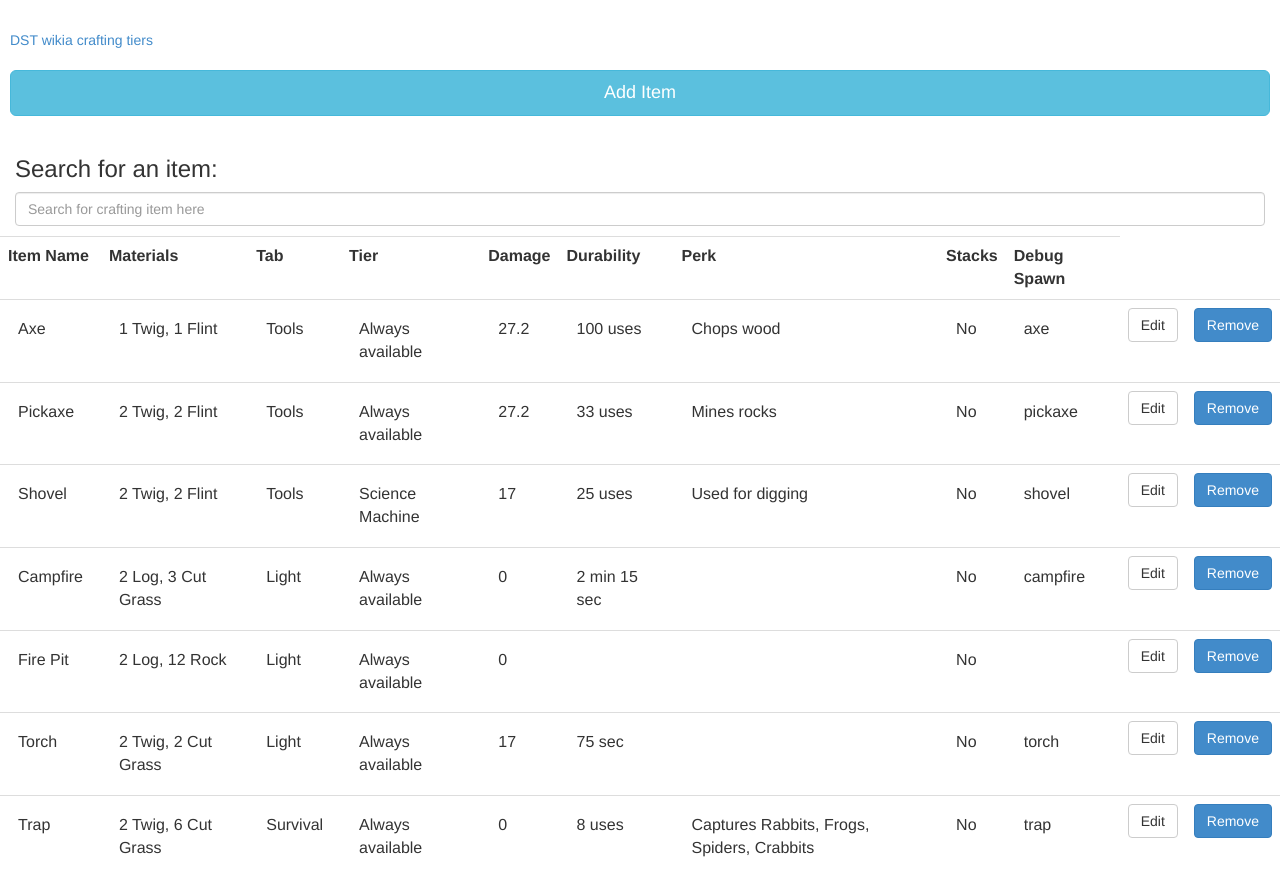
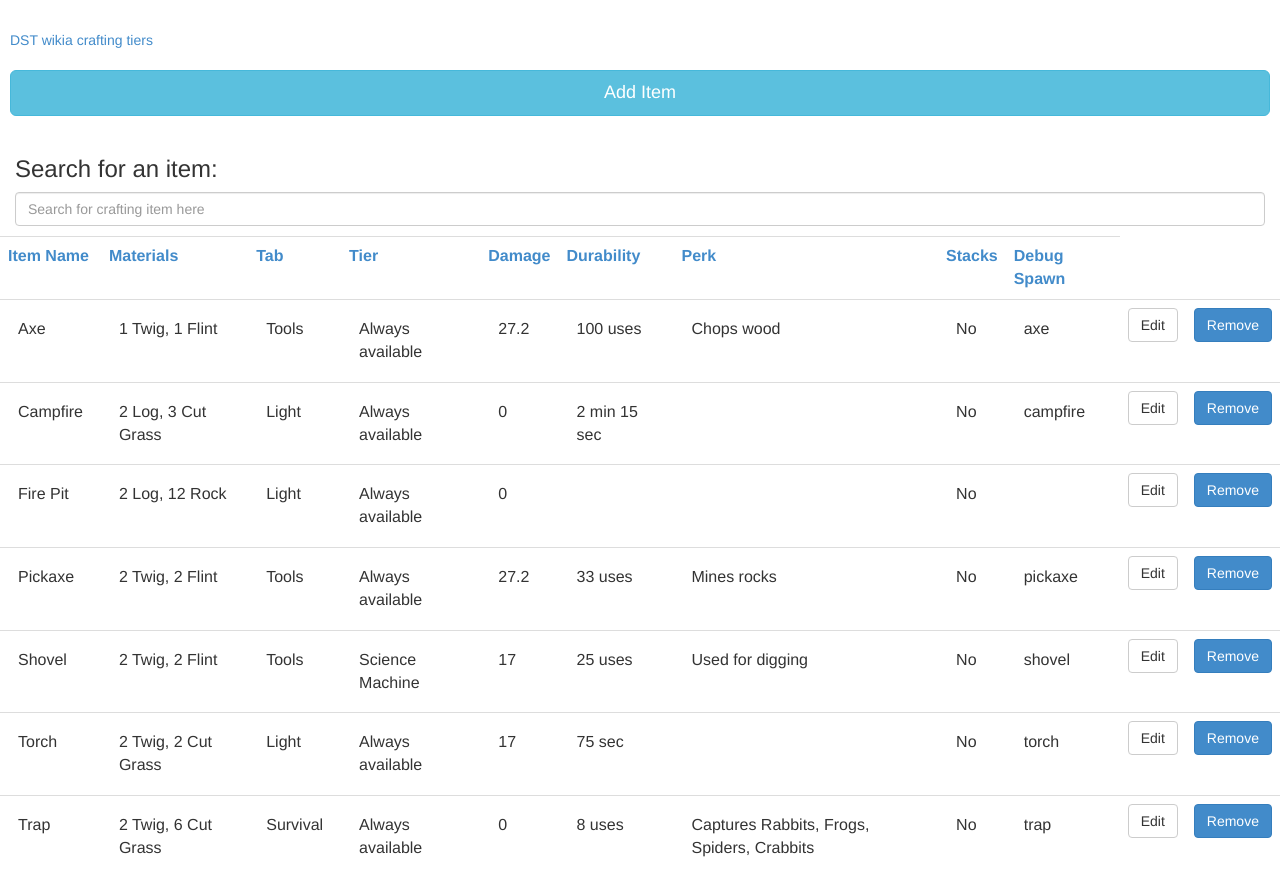
Before and after one commit to zhaobe/dst-crafting-guide, a plain HTML site: page index.html in a window 1280 px wide. Drawn offline with Linux system fonts and the light colour scheme; some packages are replaced by stand-ins of ours.

Commit message:
Sortable columns added using orderBy in Angular.

```diff
--- a/assets/js/controllers.js
+++ b/assets/js/controllers.js
@@ -1,6 +1,10 @@
 var dstApp = angular.module("dstApp", []);
 
 dstApp.controller("CraftCtrl", ['$scope', function($scope) {
+
+    $scope.sortType = 'name'; //default sort by name
+    $scope.sortReverse = false;
+
     $scope.items = [{
             'name': 'Axe',
             'materials': '1 Twig, 1 Flint',
--- a/index.html
+++ b/index.html
@@ -124,17 +124,35 @@ div {
     </div>
     <table class="table">
         <tr>
-            <th>Item Name</th>
-            <th>Materials</th>
-            <th>Tab</th>
-            <th>Tier</th>
-            <th>Damage</th>
-            <th>Durability</th>
-            <th>Perk</th>
-            <th>Stacks</th>
-            <th>Debug Spawn</th>
+            <th>
+            	<a ng-click="sortType = 'name'; sortReverse = !sortReverse">Item Name</a>
+            </th>
+            <th>
+            	<a ng-click="sortType = 'materials'; sortReverse = !sortReverse">Materials</a>
+            </th>
+            <th>
+            	<a ng-click="sortType = 'tab'; sortReverse = !sortReverse">Tab</a>
+            </th>
+            <th>
+            	<a ng-click="sortType = 'tier'; sortReverse = !sortReverse">Tier</a>
+            </th>
+            <th>
+            	<a ng-click="sortType = 'damage'; sortReverse = !sortReverse">Damage</a>
+            </th>
+            <th>
+            	<a ng-click="sortType = 'durability'; sortReverse = !sortReverse">Durability</a>
+            </th>
+            <th>
+            	<a ng-click="sortType = 'perk'; sortReverse = !sortReverse">Perk</a>
+            </th>
+            <th>
+            	<a ng-click="sortType = 'stacks'; sortReverse = !sortReverse">Stacks</a>
+            </th>
+            <th>
+            	<a ng-click="sortType = 'debug'; sortReverse = !sortReverse">Debug Spawn</a>
+            </th>
         </tr>
-        <tr ng-repeat="i in items  | filter: searchKeyword " class="ng-scope">
+        <tr ng-repeat="i in items | orderBy:sortType:sortReverse  | filter: searchKeyword " class="ng-scope">
             <td>
                 <div ng-hide="editData[i.name]">{{i.name}}</div>
                 <div ng-show="editData[i.name]">
```
Also changed, not shown: README.md.
